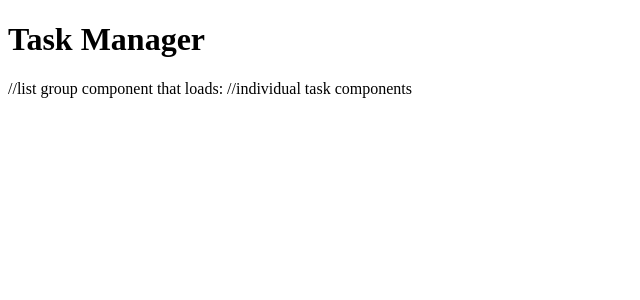
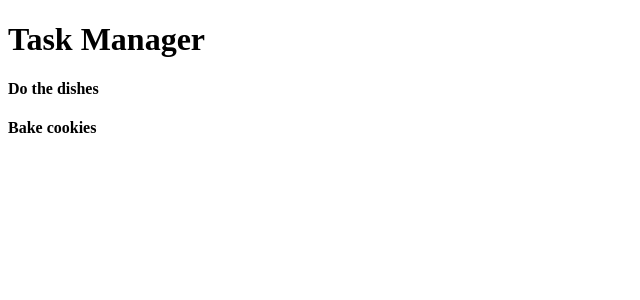
Before and after one commit to katerinakorzhov/task-manager-app, a React (Vite) app: page / in a window 1280 px wide. Shown: the top 300 px of the page, without its empty margins (0-640 px from the left). Built offline with nearby package versions, Linux system fonts and the light colour scheme.

Commit message:
Add and implement tasklist component

```diff
--- a/src/App.tsx
+++ b/src/App.tsx
@@ -1,10 +1,11 @@
 import Header from "./Header";
+import TaskList from "./TaskList";
 
 function App() {
   return (
     <>
       <Header />
-      //list group component that loads: //individual task components
+      <TaskList />
     </>
   );
 }
--- /dev/null
+++ b/src/TaskItem.tsx
@@ -0,0 +1,13 @@
+interface TaskItemProps {
+  taskName: string;
+}
+
+function TaskItem({ taskName }: TaskItemProps) {
+  return (
+    <>
+      <h4>{taskName}</h4>
+    </>
+  );
+}
+
+export default TaskItem;
--- a/src/TaskList.tsx
+++ b/src/TaskList.tsx
@@ -0,0 +1,12 @@
+import TaskItem from "./TaskItem";
+
+function TaskList() {
+  return (
+    <>
+      <TaskItem taskName="Do the dishes" />
+      <TaskItem taskName="Bake cookies" />
+    </>
+  );
+}
+
+export default TaskList;
```
